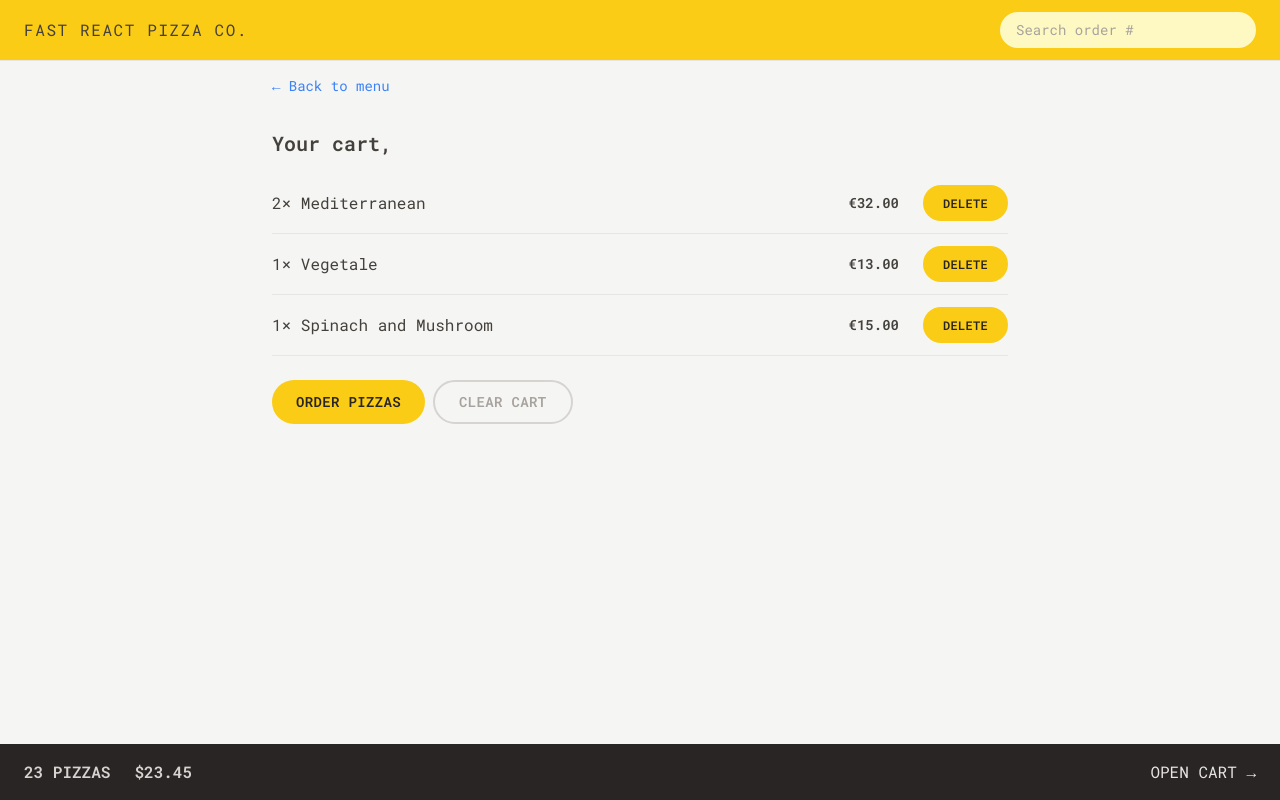
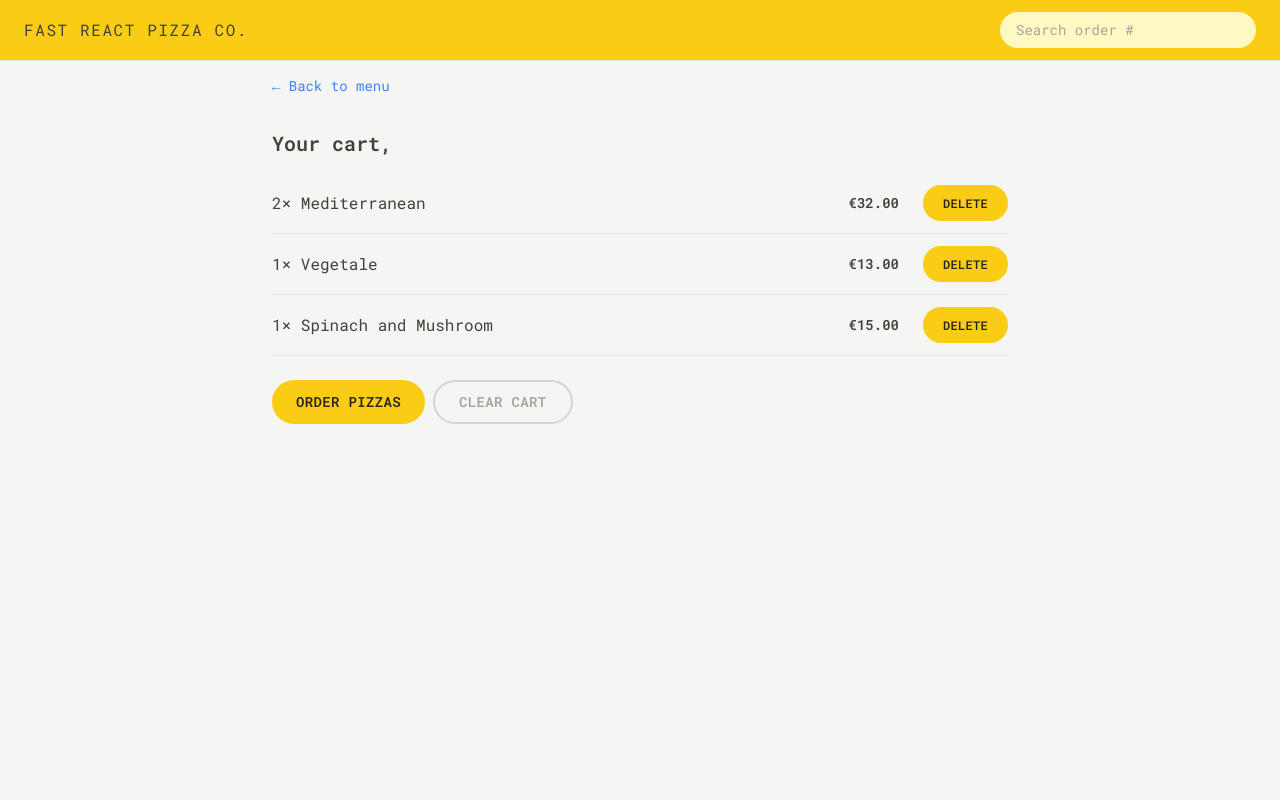
Before and after one commit to GaziRiad/fast-react-pizza, a React (Vite) app: page /cart in a window 1280 px wide. Built offline with nearby package versions, Linux system fonts and the light colour scheme.

Commit message:
Finished the cartOverview using Redux selectors

```diff
--- a/src/features/cart/Cart.jsx
+++ b/src/features/cart/Cart.jsx
@@ -32,7 +32,6 @@
   const cart = fakeCart;
 
   const { username } = useSelector((store) => store.user);
-
   return (
     <div className="px-4 py-3">
       <LinkButton to="/menu">&larr; Back to menu</LinkButton>
--- a/src/features/cart/CartOverview.jsx
+++ b/src/features/cart/CartOverview.jsx
@@ -1,11 +1,18 @@
+import { useSelector } from "react-redux";
 import { Link } from "react-router-dom";
+import { formatCurrency } from "../../utils/helpers";
+import { getTotalCartPrice, getTotalCartQuantity } from "./cartSlice";
 
 function CartOverview() {
+  const totalCartQuantity = useSelector(getTotalCartQuantity);
+  const totalCartPrice = useSelector(getTotalCartPrice);
+
+  if (!totalCartQuantity) return null;
   return (
     <div className="flex items-center justify-between bg-stone-800 p-4 text-sm uppercase text-stone-200 sm:px-6 md:text-base">
       <p className="space-x-4 font-semibold text-stone-300 sm:space-x-6">
-        <span>23 pizzas</span>
-        <span>$23.45</span>
+        <span>{totalCartQuantity} pizzas</span>
+        <span>${formatCurrency(totalCartPrice)}</span>
       </p>
       <Link to="/cart">Open cart &rarr;</Link>
     </div>
--- a/src/features/cart/cartSlice.js
+++ b/src/features/cart/cartSlice.js
@@ -42,7 +42,6 @@
     },
   },
 });
-console.log(cartSlice.cart);
 
 export const {
   addItem,
@@ -53,3 +52,9 @@
 } = cartSlice.actions;
 
 export default cartSlice.reducer;
+
+export const getTotalCartQuantity = (store) =>
+  store.cart.cart.reduce((acc, cur) => acc + cur.quantity, 0);
+
+export const getTotalCartPrice = (store) =>
+  store.cart.cart.reduce((acc, cur) => acc + cur.totalPrice, 0);
--- a/src/features/menu/MenuItem.jsx
+++ b/src/features/menu/MenuItem.jsx
@@ -6,8 +6,6 @@
 function MenuItem({ pizza }) {
   const { id, name, unitPrice, ingredients, soldOut, imageUrl } = pizza;
   const { cart } = useSelector((store) => store.cart);
-  console.log(cart);
-
   const dispatch = useDispatch();
   function handleAddToCart() {
     if (cart.find((item) => item.pizzaId === id)) {
```
